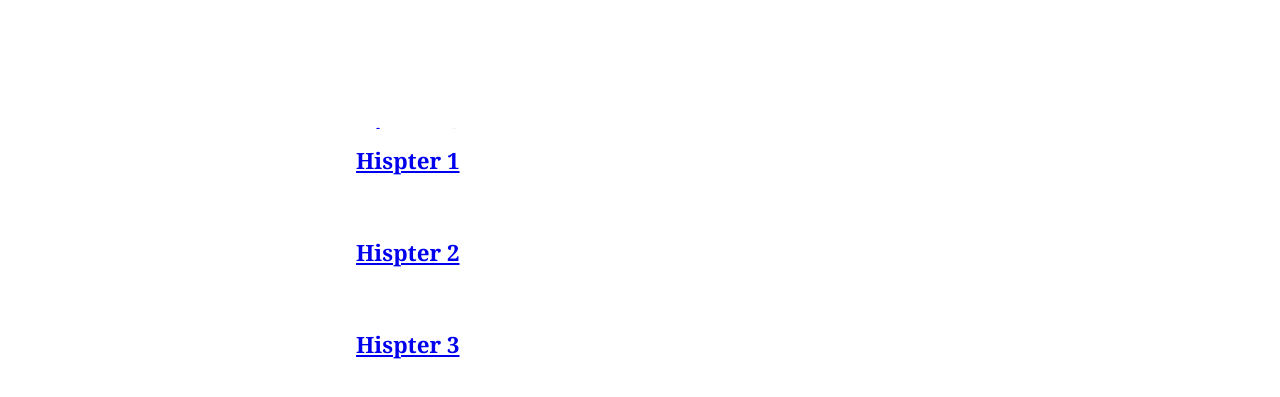
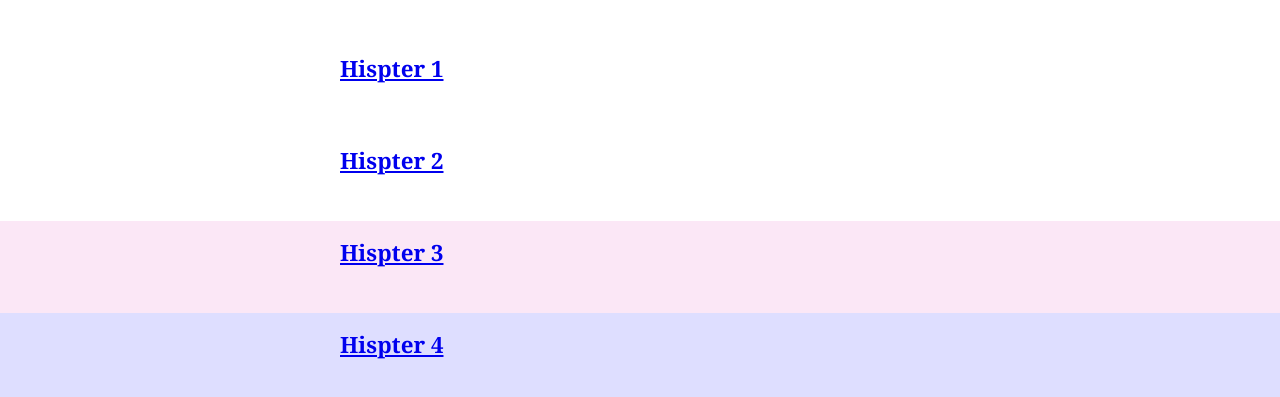
Before and after one commit to robrkerr/me, a React app: page / in a window 1280 px wide. Shown: the part 395-792 px from the top of the page. Built offline with nearby package versions, Linux system fonts and the light colour scheme.

Commit message:
Added background colors.

```diff
--- a/public/index.html
+++ b/public/index.html
@@ -2,7 +2,7 @@
 <html lang="en">
   <head>
   	<meta charset="utf-8" />
-    <title>CV</title>
+    <title>scrolling</title>
     <meta name="viewport" content="width=device-width, initial-scale=1" />
   </head>
   <body>
--- a/src/components/App.js
+++ b/src/components/App.js
@@ -5,8 +5,10 @@ import Headings from './Headings'
 
 const sections = [
   {id: 1, heading: 'Hispter 1'},
-  {id: 2, heading: 'Hispter 2'},
-  {id: 3, heading: 'Hispter 3'}
+  {id: 2, heading: 'Hispter 2' },
+  // {id: 3, heading: 'Hispter 3', bgColor: '#dedeff', headingBgColor: '#d2d2ff' },
+  {id: 3, heading: 'Hispter 3', bgColor: '#fbe7f6' },
+  {id: 4, heading: 'Hispter 4', bgColor: '#dedeff' }
 ]
 
 const rowHeight = 60
@@ -94,6 +96,15 @@ export default class App extends Component {
 
               Heirloom intelligentsia readymade XOXO VHS. Bicycle rights drinking vinegar street art scenester. Wolf man bun salvia kogi. Mixtape crucifix keytar, williamsburg helvetica twee 3 wolf moon cray mlkshk deep v. Hoodie pop-up pickled biodiesel. Pinterest crucifix skateboard, scenester sartorial blog listicle before they sold out 8-bit lo-fi health goth typewriter cornhole franzen. Heirloom typewriter blue bottle chartreuse fingerstache cronut.
             </Section>
+            <Section index={3} sections={sections} scroll={this.state.scroll} margins={this.state.margins} positions={this.state.positions} rowHeight={rowHeight} onEnterExit={onEnterExit}>
+              Pop-up cardigan craft beer skateboard. Austin helvetica neutra trust fund post-ironic, synth authentic ethical. Seitan neutra jean shorts keffiyeh, DIY cornhole 8-bit artisan swag master cleanse meditation green juice godard occupy cred. Marfa wayfarers fixie cardigan shabby chic lomo. Literally tumblr bespoke pug XOXO, shoreditch 3 wolf moon echo park. Tacos humblebrag fingerstache chambray crucifix lumbersexual. Mumblecore keytar tumblr, slow-carb bespoke four loko four dollar toast.
+
+              Photo booth migas banjo, trust fund retro kombucha deep v lo-fi tacos food truck godard humblebrag umami. Skateboard health goth try-hard, etsy schlitz mixtape pour-over messenger bag. Portland tofu flexitarian ennui, occupy beard squid locavore trust fund taxidermy. Asymmetrical gentrify neutra, cold-pressed drinking vinegar heirloom banh mi. Plaid man braid fashion axe, farm-to-table mixtape distillery ethical leggings banh mi food truck venmo gentrify narwhal taxidermy keytar. Occupy neutra banjo, pabst raw denim single-origin coffee venmo everyday carry aesthetic. Aesthetic bespoke hammock PBR&B lomo.
+
+              Hella tacos direct trade XOXO butcher, 3 wolf moon offal truffaut helvetica four dollar toast selfies fixie cardigan tattooed keytar. Pour-over stumptown pop-up, hammock slow-carb plaid church-key street art. Beard pug whatever tattooed, authentic schlitz meggings food truck cardigan ennui normcore put a bird on it polaroid lo-fi kickstarter. Bushwick street art synth readymade cronut, banh mi neutra crucifix plaid sustainable. Blue bottle disrupt tilde, selvage 8-bit thundercats mlkshk polaroid food truck pop-up sartorial normcore aesthetic small batch photo booth. Fashion axe flannel kinfolk, wolf sriracha retro health goth distillery master cleanse poutine direct trade aesthetic. Humblebrag meggings truffaut listicle scenester celiac, iPhone small batch offal microdosing single-origin coffee dreamcatcher swag art party literally.
+
+              Heirloom intelligentsia readymade XOXO VHS. Bicycle rights drinking vinegar street art scenester. Wolf man bun salvia kogi. Mixtape crucifix keytar, williamsburg helvetica twee 3 wolf moon cray mlkshk deep v. Hoodie pop-up pickled biodiesel. Pinterest crucifix skateboard, scenester sartorial blog listicle before they sold out 8-bit lo-fi health goth typewriter cornhole franzen. Heirloom typewriter blue bottle chartreuse fingerstache cronut.
+            </Section>
           </div>
         </div>
         <div id="floating" className="floating-container">
--- a/src/components/Headings.js
+++ b/src/components/Headings.js
@@ -5,9 +5,15 @@ export default class Headings extends Component {
   render() {
     return <div className={"headings-" + this.props.type}>
     	{
-    		this.props.list.map((item,i) => {
-    			return <div key={i} className="section-heading">
-    				<a href={"#section-" + item.id}>{item.heading}</a>
+    		this.props.list.map((section,i) => {
+    			const inlineStyle = {
+    				backgroundColor: section.headingBgColor || section.bgColor,
+    				color: section.headingBgColor || section.bgColor
+    			}
+    			return <div key={i} className="section-heading-bg" style={inlineStyle}>
+    				<div className="section-heading">
+    					<a href={"#section-" + section.id}>{section.heading}</a>
+    				</div>
     			</div>
     		})
     	}
--- a/src/components/Section.js
+++ b/src/components/Section.js
@@ -24,13 +24,21 @@ export default class Section extends Component {
 
   render() {
   	const section = this.props.sections[this.props.index]
-  	const offset = -this.props.index*this.props.rowHeight
-    return <div>
-    	<div className="section-heading">
-    		<div id={"section-" + section.id} style={{position: 'relative', top: offset}}></div>
-    		<a href={"#section-" + section.id}>{section.heading}</a>
-    	</div>
-    	<div className="section-main">{this.props.children}</div>
+  	const offset = -this.props.index*this.props.rowHeight - 16
+  	const headingStyle = {
+  		backgroundColor: section.headingBgColor || section.bgColor,
+  		color: section.headingBgColor || section.bgColor
+  	};
+    return <div className="section">
+  		<div className="section-heading-bg" style={headingStyle}>
+	    	<div className="section-heading">
+	    		<div id={"section-" + section.id} style={{position: 'relative', top: offset}}></div>
+	    		<a href={"#section-" + section.id}>{section.heading}</a>
+	    	</div>
+	    </div>
+	    <div className="section-main-bg" style={{backgroundColor: section.bgColor}}>
+    		<div className="section-main">{this.props.children}</div>
+	    </div>
    	</div>
   }
 }
--- a/src/style/style.css
+++ b/src/style/style.css
@@ -22,10 +22,11 @@ body {
   -webkit-overflow-scrolling: touch;
 }
 .scrolling-container-inner {
-  max-width: 600px;
-  margin: 0 auto;
   padding: 500px 0;
 }
+/*.scrolling-container-inner > .section:last-child .section-main-bg {
+  padding-bottom: 500px;
+}*/
 .floating-container {
   width: 100%;
   height: 100%;
@@ -35,27 +36,43 @@ body {
 }
 .floating-container-inner {
   position: relative;
+  height: 100%;
+ }
+/*.section {
   max-width: 600px;
   margin: 0 auto;
-  height: 100%;
+}*/
+.section-heading-bg {
+  width: 100%;
+  /*background-color: hsl(150,60%,90%);*/
+  background-color: white;
+  color: white;
+  /*box-shadow: 0 8px 12px 2px currentColor;*/
+  position: relative;
+  z-index: 1;
 }
 .section-heading {
   position: relative;
+  width: 100%;
   padding: 1rem;
-  width: 100%;
+  height: 60px;
   font-size: 1.4rem;
   font-weight: 600;
-  height: 60px;
-  /*background-color: hsl(150,60%,90%);*/
-  background-color: white;
+  max-width: 600px;
+  margin: 0 auto;
 }
 .section-heading > a {
   pointer-events: auto;
   /*text-decoration: none;*/
   /*color: black;*/
 }
+.section-main-bg {
+  /*padding: 1rem 1rem 3rem;*/
+}
 .section-main {
-  padding: 1rem;
+  padding: 1rem 1rem 3rem;
+  max-width: 600px;
+  margin: 0 auto;
 }
 .headings-top {
   position: absolute;
```
